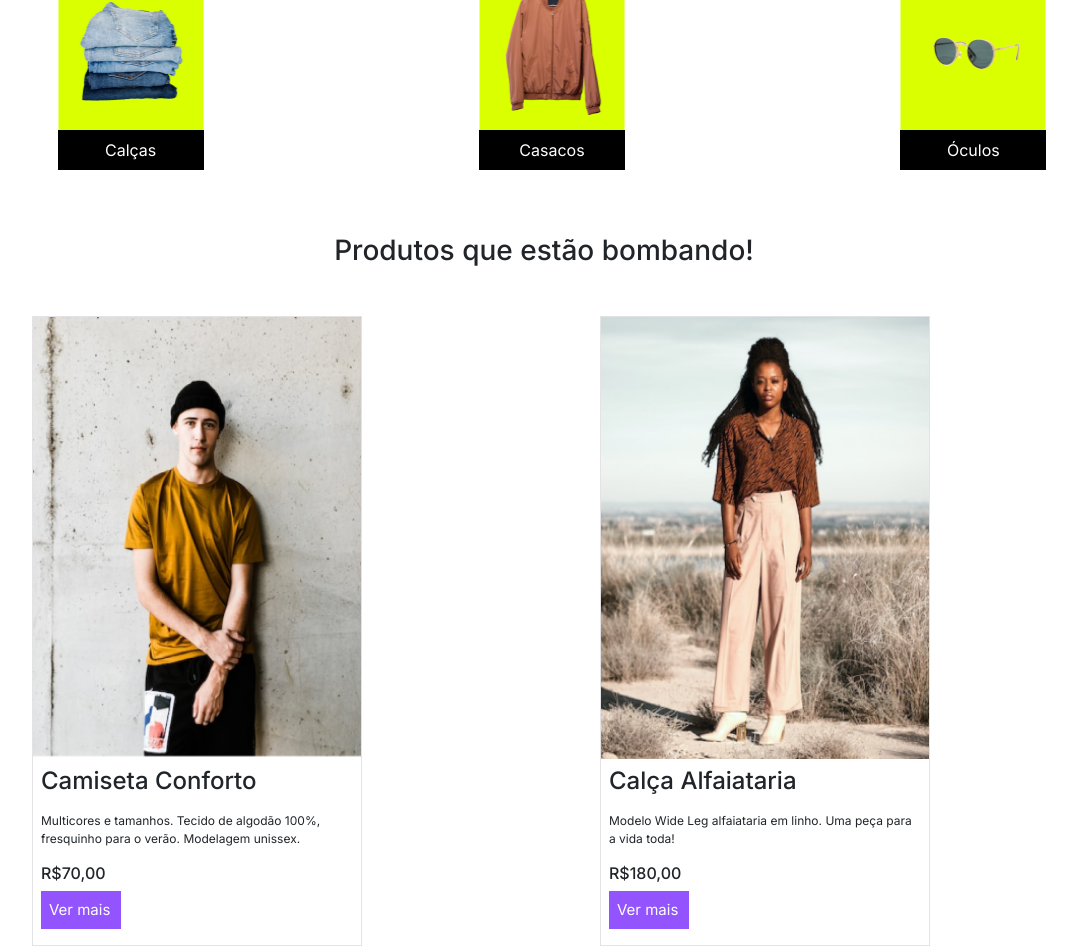
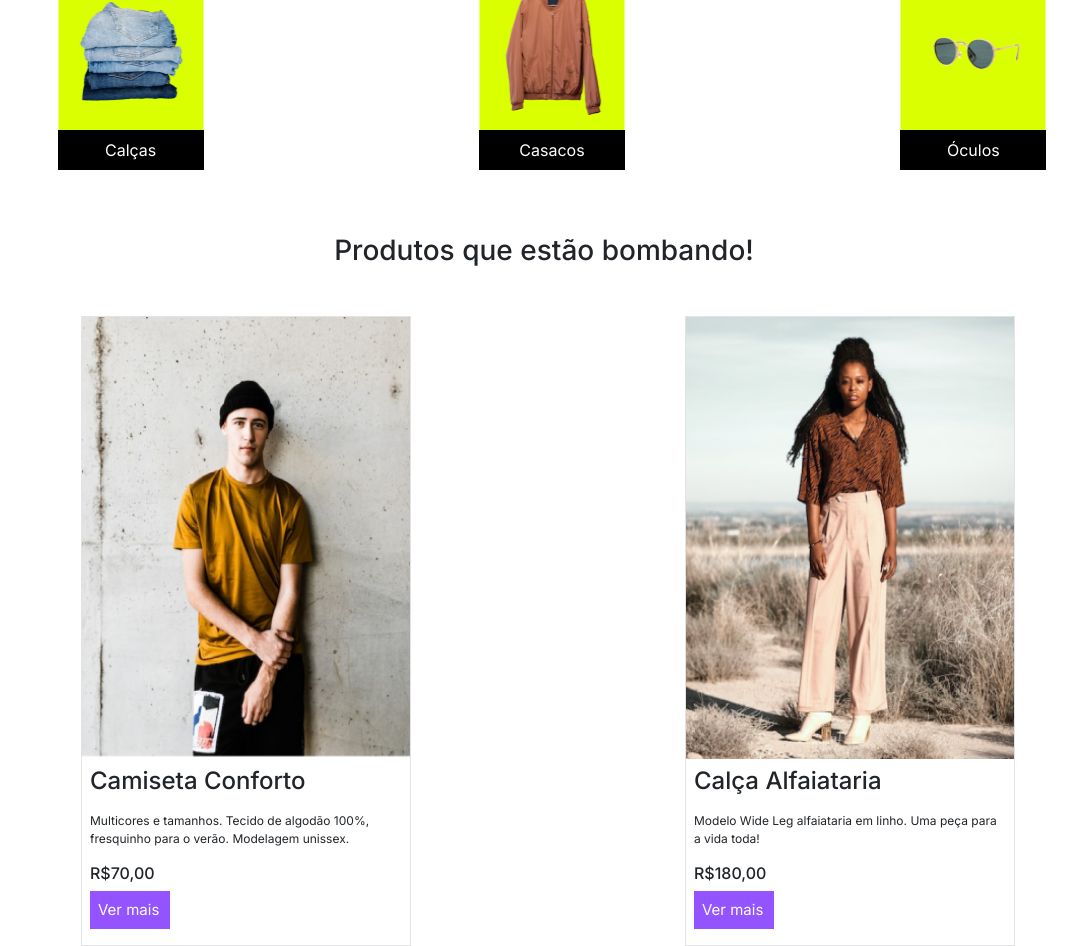
Before and after one commit to ldamado/Alura-7-Challenge-Front-End, a plain HTML site: page index.html in a window 1280 px wide. Shown: the part 1095-2041 px from the top of the page, without its empty margins (96-1173 px from the left). Drawn offline with nearby package versions, Linux system fonts and the light colour scheme.

Commit message:
Update styles.css

```diff
--- a/styles.css
+++ b/styles.css
@@ -145,6 +145,7 @@ body a {
         justify-content: center;
         margin: 2rem;
         padding-bottom: 1rem;
+        justify-items: center;
     }
 
     .destaques__produtos {
@@ -224,7 +225,7 @@ body a {
     }
 
     .destaques {
-        margin-left: 7rem;
+        margin-left: 2.5rem;
     }
 
     .facilidades__img {
```
